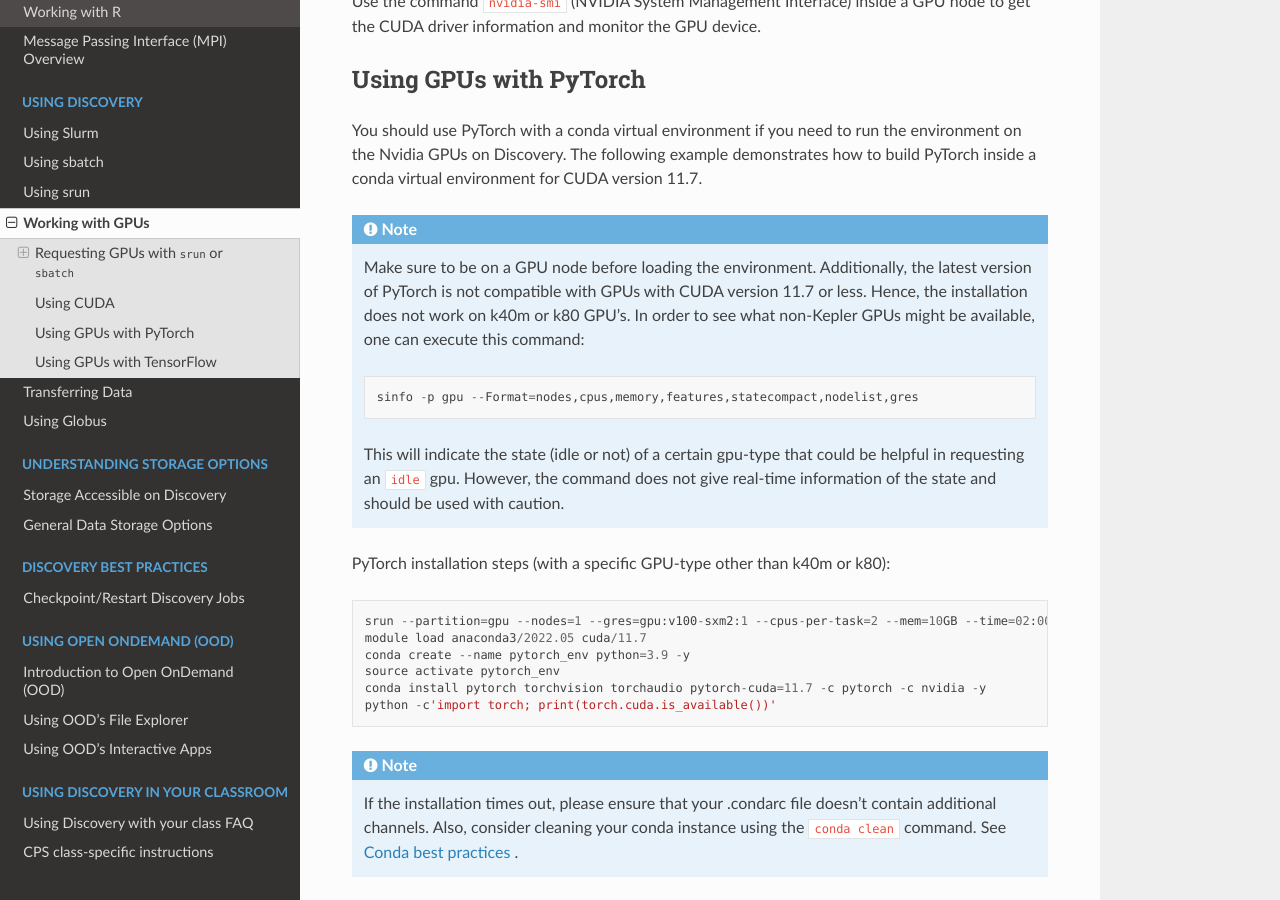
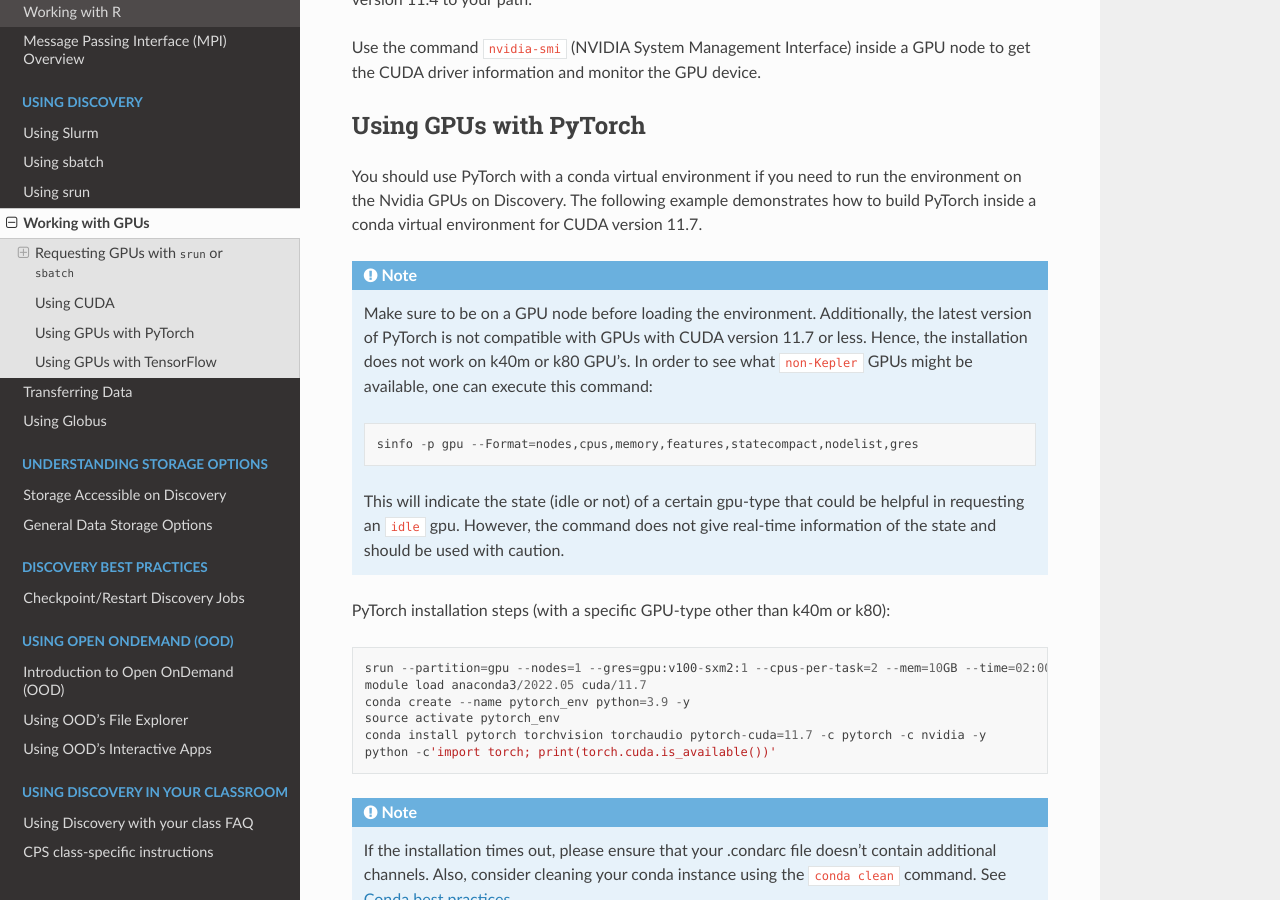
Before and after one commit to northeastern-rc/rc-public-documentation, a Sphinx documentation site: the page built from docs/source/using-discovery/workingwithgpu.rst, in a window 1280 px wide and 900 px high, scrolled down 2554 px. Built offline with Sphinx 7.4.7 and the Read the Docs theme 2.0.0, drawn with Linux system fonts in a browser that asks for light colours; some of the changed text lies outside the part shown.

Commit message:
Fixed some formatting issues

```diff
--- a/docs/source/using-discovery/workingwithgpu.rst
+++ b/docs/source/using-discovery/workingwithgpu.rst
@@ -43,7 +43,7 @@
     - 2,560
     - 2 with 3-4 GPUs each
     - 1 with 4 GPUs
-  * - quadro (`Quadro RTX 8000 <https://www.nvidia.com/content/dam/en-zz/Solutions/design-visualization/quadro-product-literature/quadro-rtx-8000-us-nvidia-946977-r1-web.pdf/>`_)
+  * - quadro (`Quadro RTX 8000 <https://www.nvidia.com/en-us/design-visualization/previous-quadro-desktop-gpus/>`_)
     - 46GB
     - 576
     - 4,608
@@ -133,7 +133,7 @@
   srun --partition=gpu --nodes=1 --pty --gres=gpu:1 --ntasks=1 --mem=4GB --time=01:00:00 /bin/bash
 
 .. note::
-On the ``gpu`` partition, requesting more than 1 GPU
+   On the ``gpu`` partition, requesting more than 1 GPU
    (``--gres=gpu:1``) will cause your request to fail. Additionally,
    one cannot request all the CPUs on that gpu node as they are
    reserved for other GPUs.
@@ -206,7 +206,7 @@
    environment. Additionally, the latest version of PyTorch is not
    compatible with GPUs with CUDA version 11.7 or less. Hence, the
    installation does not work on k40m or k80 GPU's. In order to see
-   what non-Kepler GPUs might be available, one can execute this
+   what ``non-Kepler`` GPUs might be available, one can execute this
    command::
 
      sinfo -p gpu --Format=nodes,cpus,memory,features,statecompact,nodelist,gres
```
